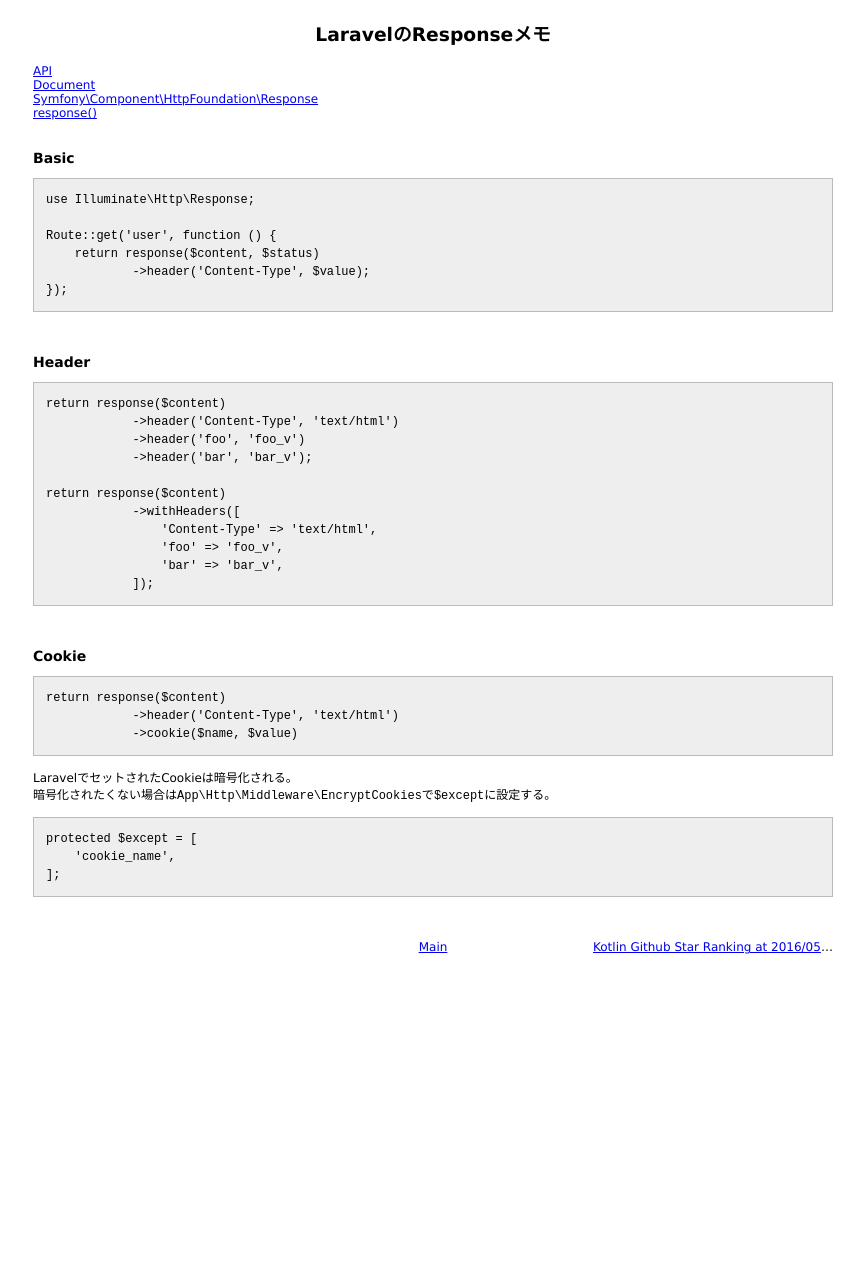
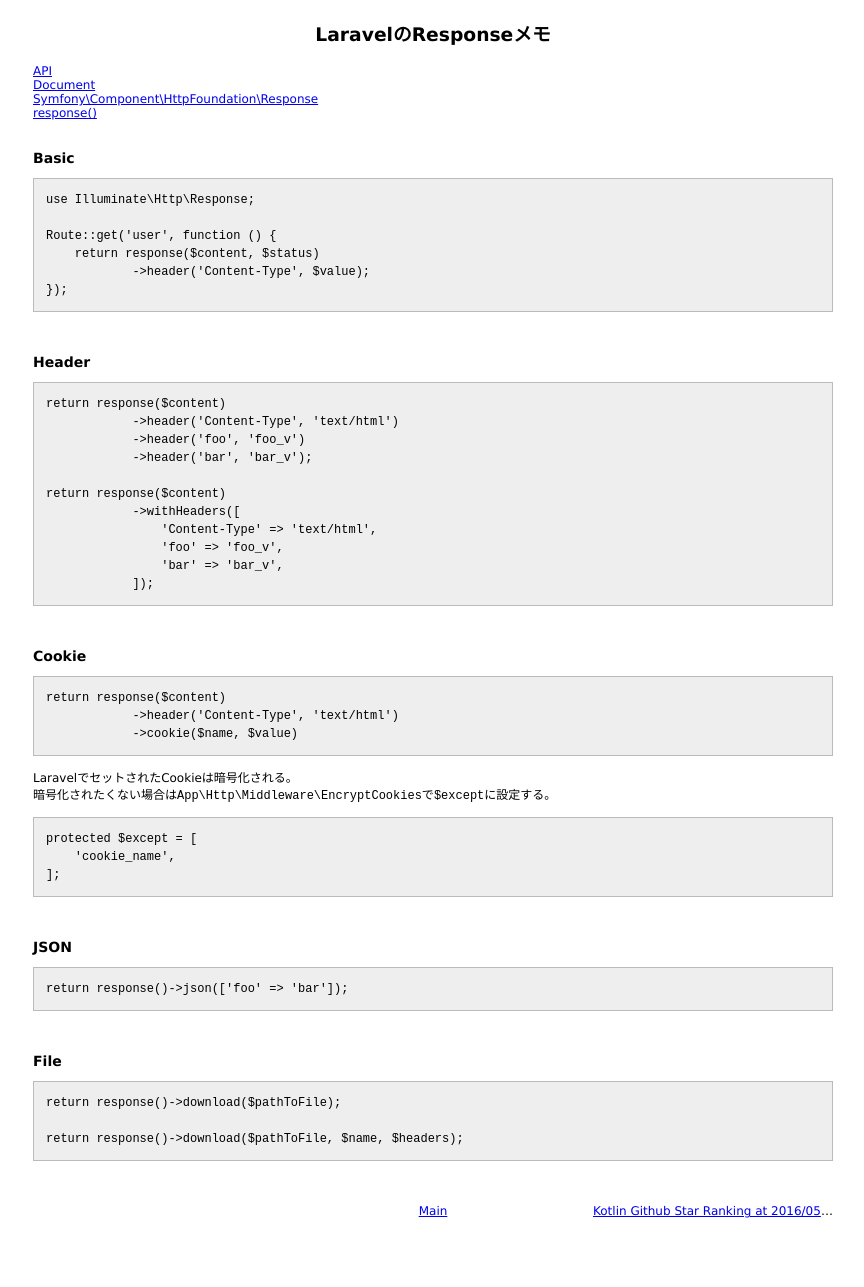
Before and after one commit to 38elements/38elements.github.com, a Jekyll site: the page built from _posts/2016-05-14-laravel-response.md, in a window 1280 px wide. Shown: the whole page, without its empty margins (207-1071 px from the left). Built offline with Jekyll 4.4.1, drawn with Linux system fonts in a browser that asks for light colours; before the commit the page ends 1023 px from its top, so only the background shows below that.

Commit message:
Update 2016-05-14-laravel-response.md

````diff
--- a/_posts/2016-05-14-laravel-response.md
+++ b/_posts/2016-05-14-laravel-response.md
@@ -53,3 +53,19 @@ protected $except = [
     'cookie_name',
 ];
 ```
+<br>
+
+### JSON
+
+```
+return response()->json(['foo' => 'bar']);
+```
+<br>
+
+### File
+
+```
+return response()->download($pathToFile);
+
+return response()->download($pathToFile, $name, $headers);
+```
````
